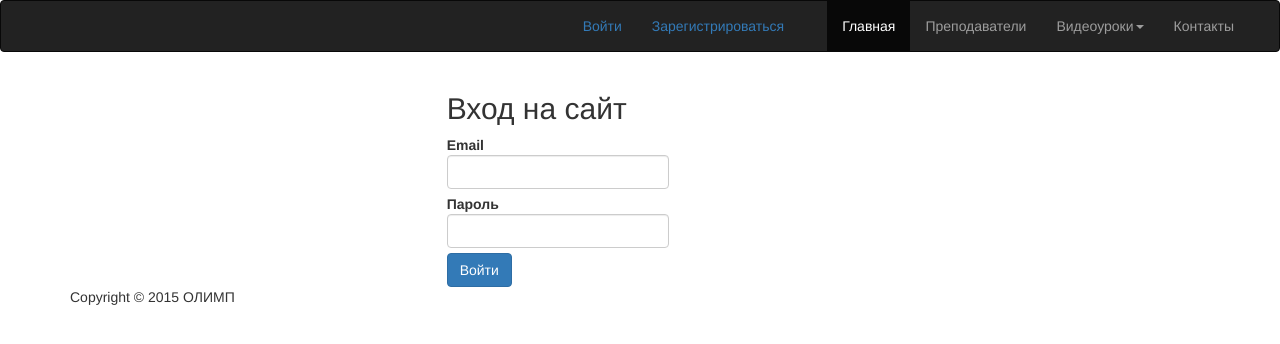
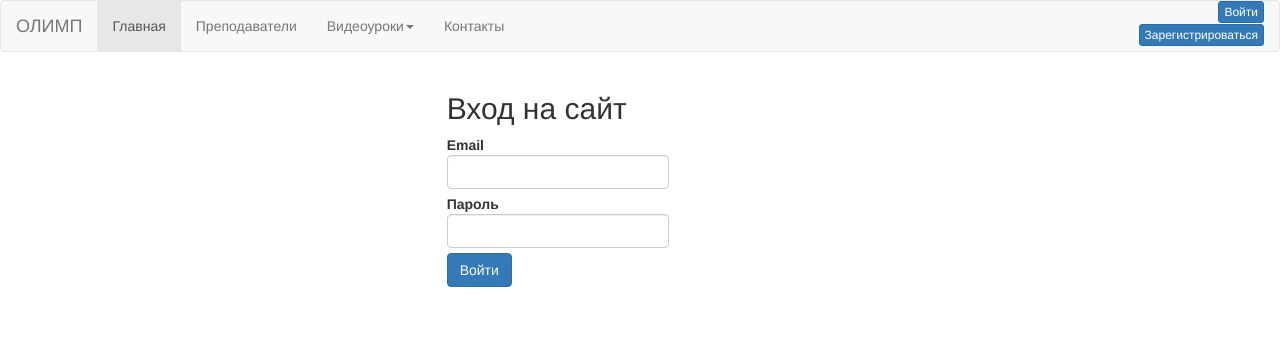
Before and after one commit to ItsLastDay/hedhehog_web, a Django app: template hedgehog/summer/templates/login.html in a window 1280 px wide. Shown: the top 344 px of the page. Run offline with Django 3.2, Linux system fonts and the light colour scheme; the template is opened without the code that fills it, so the values that code supplies are empty; some libraries are stand-ins or nearby versions.

Commit message:
Deleted non-bootstrap css and carousel. Adjusted 'login' and 'register' bars.

```diff
--- a/hedgehog/summer/templates/base.html
+++ b/hedgehog/summer/templates/base.html
@@ -6,20 +6,18 @@
         <meta name="viewport" content="width=device-width, initial-scale=1.0">
         <link rel="stylesheet" href="https://maxcdn.bootstrapcdn.com/bootstrap/3.3.2/css/bootstrap.min.css">
         <link rel="stylesheet" href="//maxcdn.bootstrapcdn.com/font-awesome/4.3.0/css/font-awesome.min.css">
-        <link href="{% static "css/main.css" %}" rel="stylesheet">
-        <link href="{% static "css/responsive.css" %}" rel="stylesheet">
     </head>
     <body>
-        <nav class="navbar navbar-inverse">
+        <nav class="navbar navbar-default">
             <div class="container-fluid">
                 <div class="navbar-header">
                    <button type="button" class="navbar-toggle" data-toggle="collapse" data-target=".navbar-collapse"> <span class="sr-only">Toggle navigation</span> <span class="icon-bar"></span> <span class="icon-bar"></span> <span class="icon-bar"></span> </button>
-                    <!-- <a class="navbar-brand" href="/home">
-                        <img class="img img-responsive img-circle" src="{% static "logo.jpg" %}" alt="Команда ежей"/>ОЛИМП
-                    </a>  -->
+                     <a class="navbar-brand" href="/home">
+                         ОЛИМП
+                    </a>
                 </div>
 
-                <div class="collapse navbar-collapse navbar-right">
+                <div class="collapse navbar-collapse">
                     <ul class="nav navbar-nav">
                         <li class="active">
                             <a href="/home">
@@ -73,21 +71,29 @@
                             </a>
                         </li>
                     </ul>
-                </div>
-                <form class="navbar-form pull-right">
+                    <form class="navbar-right">
                         {% if user.is_authenticated %}
+                            <div>
                                 Вы авторизованы как
                                 <a href={{user.get_absolute_url}}>{{user.first_name}} {{user.last_name}}</a>
-                        <a href="/logout/">Выйти</a>
+                            </div>
+                            <div class="text-right">
+                                <a href="/logout/"><p class="btn btn-primary btn-xs">Выйти</p></a>
+                            </div>
                         {% else %}
+                            <div class="text-right">
                                 <a href="/login/">
-                            <p class="btn btn-small">Войти</p>
+                                    <p class="btn btn-primary btn-xs">Войти</p>
                                 </a>
+                            </div>
+                            <div>
                                 <a href="/register/">
-                            <p class="btn btn-small">Зарегистрироваться</p>
+                                    <p class="btn btn-primary btn-xs">Зарегистрироваться</p>
                                 </a>
+                            </div>
                         {% endif %}
                     </form>
+                </div>
             </div>
         </nav>
         <div class="container-fluid">
@@ -111,12 +117,5 @@
         <script src="https://maxcdn.bootstrapcdn.com/bootstrap/3.3.2/js/bootstrap.min.js"></script>
         {% block additional_script %}
         {% endblock %}
-        <footer id="footer">
-          <div class="container">
-            <div class="row">
-              <div class="col-sm-6">Copyright &copy; 2015 ОЛИМП
-            </div>
-          </div>
-        </footer>
     </body>
 </html>
--- a/hedgehog/summer/templates/register.html
+++ b/hedgehog/summer/templates/register.html
@@ -13,7 +13,7 @@
         <form action="/register/" method="POST">
             {% csrf_token %}
             {{ form|as_bootstrap }}
-            <input class="btn btn-primary btn-primary" type="submit" value="Зарегистрироваться" />
+            <input class="btn btn-primary" type="submit" value="Зарегистрироваться" />
         </form>
     </div>
 </div>
--- a/hedgehog/summer/views.py
+++ b/hedgehog/summer/views.py
@@ -12,7 +12,7 @@ from summer.forms import *
 
 @require_GET
 def main_page(request):
-    return render(request, 'home.html', dict())
+    return render(request, 'base.html', dict())
 
 @require_GET
 def video_lesson_page(request, v_id):
```
Lines whose indentation alone changed are shown as unchanged.
